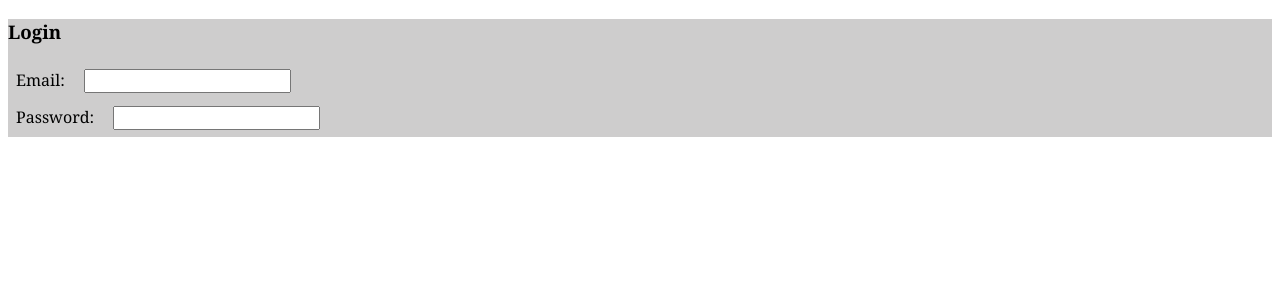
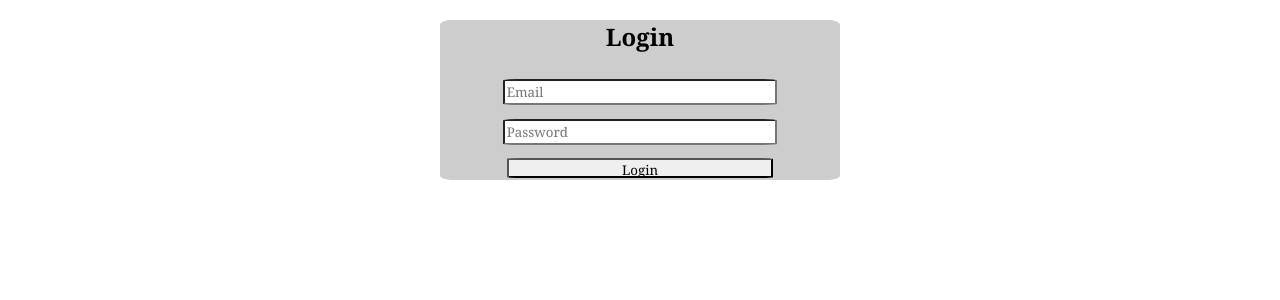
Before and after one commit to Gabrielle-Joy/info2180-final-project, a PHP site: page /login.php in a window 1280 px wide. Shown: the part 82-382 px from the top of the page. Run offline with PHP 8.4, Linux system fonts and the light colour scheme; some libraries are stand-ins or nearby versions.

Commit message:
Working Commit: Difficulty with password regex expression

```diff
--- a/login.css
+++ b/login.css
@@ -1,7 +1,31 @@
 label, input {
     margin: 0.5em;
+    display: inline-block;
+}
+
+label {
+    width: 5em;
+    display: none;
+}
+
+input {
+    border-radius: 5%;
+    height: 1.5em;
+    width: 20em;
 }
 
 #login {
     background-color: rgb(206, 205, 205);
+    border-radius: 3%;
+    width: 25em;
+    height: 10em;
+    text-align: center;
+    margin: 0 auto;
+
 }
+
+#messages {
+    width: 25em;
+    margin: 0 auto;
+    text-align: center;
+}
--- a/login.php
+++ b/login.php
@@ -9,10 +9,21 @@
     <link href="login.css" type="text/css" rel="stylesheet" />
 
     <script src="https://ajax.googleapis.com/ajax/libs/jquery/1.7.1/jquery.min.js" type="text/javascript"></script>
+    <script src="scripts/validate_password.js" type="text/javascript"></script>
     <script src="scripts/login.js" type="text/javascript"></script>
     <link rel="stylesheet" href="https://use.fontawesome.com/releases/v5.3.1/css/all.css" integrity="sha384-mzrmE5qonljUremFsqc01SB46JvROS7bZs3IO2EmfFsd15uHvIt+Y8vEf7N7fWAU"
     crossorigin="anonymous">
 </head>
+<?php
+    if ($_POST) {
+        $email = $_POST["email"];
+        $pwd = $_POST["password"];
+    } else {
+        $email = "";
+    }
+
+?>
+
 <body>
     <header>
         <ul>
@@ -22,15 +33,20 @@
             </li>
         </ul>
     </header>
+    <main>
     <div id="login">
-        <form action="login.js">
-            <h3>Login</h3>
+        <form action="login.php" onsubmit="return login_check(this.password)" method="POST">
+            <h2>Login</h2>
             <label for="email">Email:</label>
-            <input id="email" type="email" name="email"><br>
+            <input id="email" type="email" name="email" placeholder="Email" value="<?= $email?>"required><br>
             <label for="password">Password:</label>
-            <input id="password" type="password" name="password">
+            <input id="password" type="password" name="password" placeholder="Password" required><br>
+            <input type="submit" value="Login">
         </form>
     </div>
+    <div id="messages"></div>
+    </main>
+
 
 </body>
 </html>
--- a/scripts/login.js
+++ b/scripts/login.js
@@ -0,0 +1,13 @@
+// import validate_password from 'validate_password.js';
+
+function login_check(password) {
+    console.log("P:" + password.value);
+    good = validate_password(password.value);
+    console.log("G:" + good);
+    if (good) {
+        return true;
+    } else {
+        $("#messages").html("<h3>Incorrect Email or Password</h3>");
+        return false;
+    }
+}
--- /dev/null
+++ b/scripts/validate_password.js
@@ -0,0 +1,5 @@
+function validate_password(password) {
+    // Checks if the password contains letters - at least one is capital - a digit, and is 8 characters or longer
+    let reg = new RegExp("^(?=.*[a-z])(?=.*[A-Z])(?=.[0-9])(?=.{8,50})");
+    return reg.test(password);
+}
```
